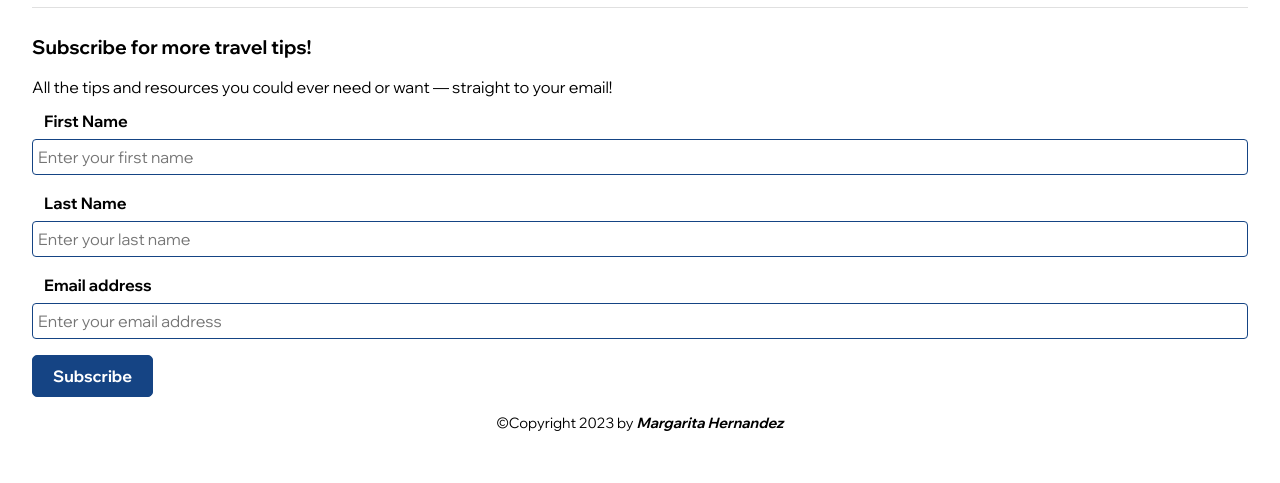
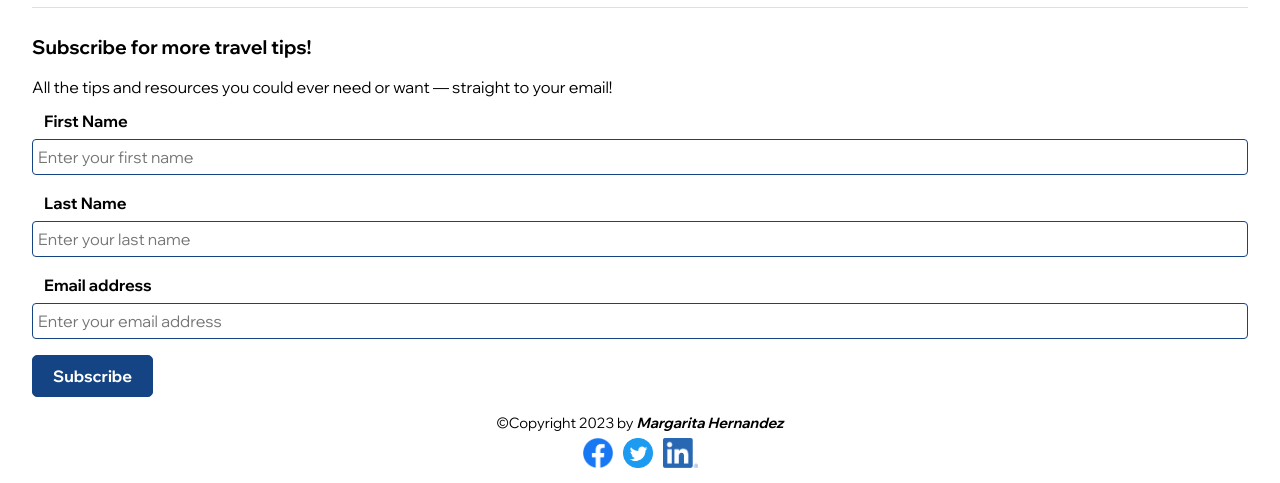
Before and after one commit to MaggieHDez/Udacity-FEWD-Nanodegree, a plain HTML site: page Proj1 - BlogSite/index.html in a window 1280 px wide. Shown: the part 1998-2481 px from the top of the page. Before the commit the page ends 2446 px from the top, so only its background shows below. Drawn offline with Linux system fonts and the light colour scheme; a web font is replaced by a local one.

Commit message:
Adding social media icons to footer

```diff
--- a/Proj1 - BlogSite/css/footer.css
+++ b/Proj1 - BlogSite/css/footer.css
@@ -80,3 +80,24 @@
     text-decoration: none !important;
 	color: #000;
 }
+
+.social-list {
+    padding: 5px 0 0;
+    margin: 0;
+    align-items: center;
+    justify-content: center;
+}
+
+.social-item {
+    padding-inline: 5px;
+}
+
+.icon {
+    width: 30px;
+    height: 30px;
+    margin: 0 auto;
+}
+
+.linkedin {
+    width: 35px;
+}
--- a/Proj1 - BlogSite/index.html
+++ b/Proj1 - BlogSite/index.html
@@ -26,9 +26,15 @@
       <!-- Navbar -->
       <nav class="navbar">
         <ul class="navbar-list flex">
-          <li class="navbar-item"><a class="navbar-link" href="./index.html">Home</a></li>
-          <li class="navbar-item"><a class="navbar-link" href="./blog-post.html">Blog Post</a></li>
-          <li class="navbar-item"><a class="navbar-link" href="#">Subscribe</a></li>
+          <li class="navbar-item">
+            <a class="navbar-link" href="./index.html">Home</a>
+          </li>
+          <li class="navbar-item">
+            <a class="navbar-link" href="./blog-post.html">Blog Post</a>
+          </li>
+          <li class="navbar-item">
+            <a class="navbar-link" href="#">Subscribe</a>
+          </li>
         </ul>
       </nav>
 
@@ -89,8 +95,25 @@
       <!-- Footer -->
       <footer class="footer">
         <p class="footer-txt flex">
-          ©Copyright 2023 by <a class="footer-link" href="https://github.com/MaggieHDez" target="_blank"><em>Margarita Hernandez</em></a>
+          ©Copyright 2023 by
+          <a class="footer-link" href="https://github.com/MaggieHDez" target="_blank">
+            <em>Margarita Hernandez</em>
+          </a>
         </p>
+        <ul class="social-list flex">
+          <li class="social-item">
+            <a class="social-link" href="https://www.facebook.com/maggieHdezD/"><img class="icon"
+                src="./images/f_logo_RGB-Blue_250.png" /></a>
+          </li>
+          <li class="social-item">
+            <a class="social-link" href="https://twitter.com/kristykrim"><img class="icon"
+              src="./images/Twitter social icons - circle - blue.png" /></a>
+          </li>
+          <li class="social-item">
+            <a class="social-link" href="https://www.linkedin.com/in/maggie-hd/"><img class="icon linkedin"
+              src="./images/LI-In-Bug.png" /></a>
+          </li>
+        </ul>
       </footer>
   </div>
   </body>
```
Also changed, not shown: Proj1 - BlogSite/blog-post.html (+19 -2 lines), Proj1 - BlogSite/css/blog-post.css (+23 -9 lines), Proj1 - BlogSite/images/LI-In-Bug.png (added), Proj1 - BlogSite/images/Twitter social icons - circle - blue.png (added), Proj1 - BlogSite/images/f_logo_RGB-Blue_250.png (added).
